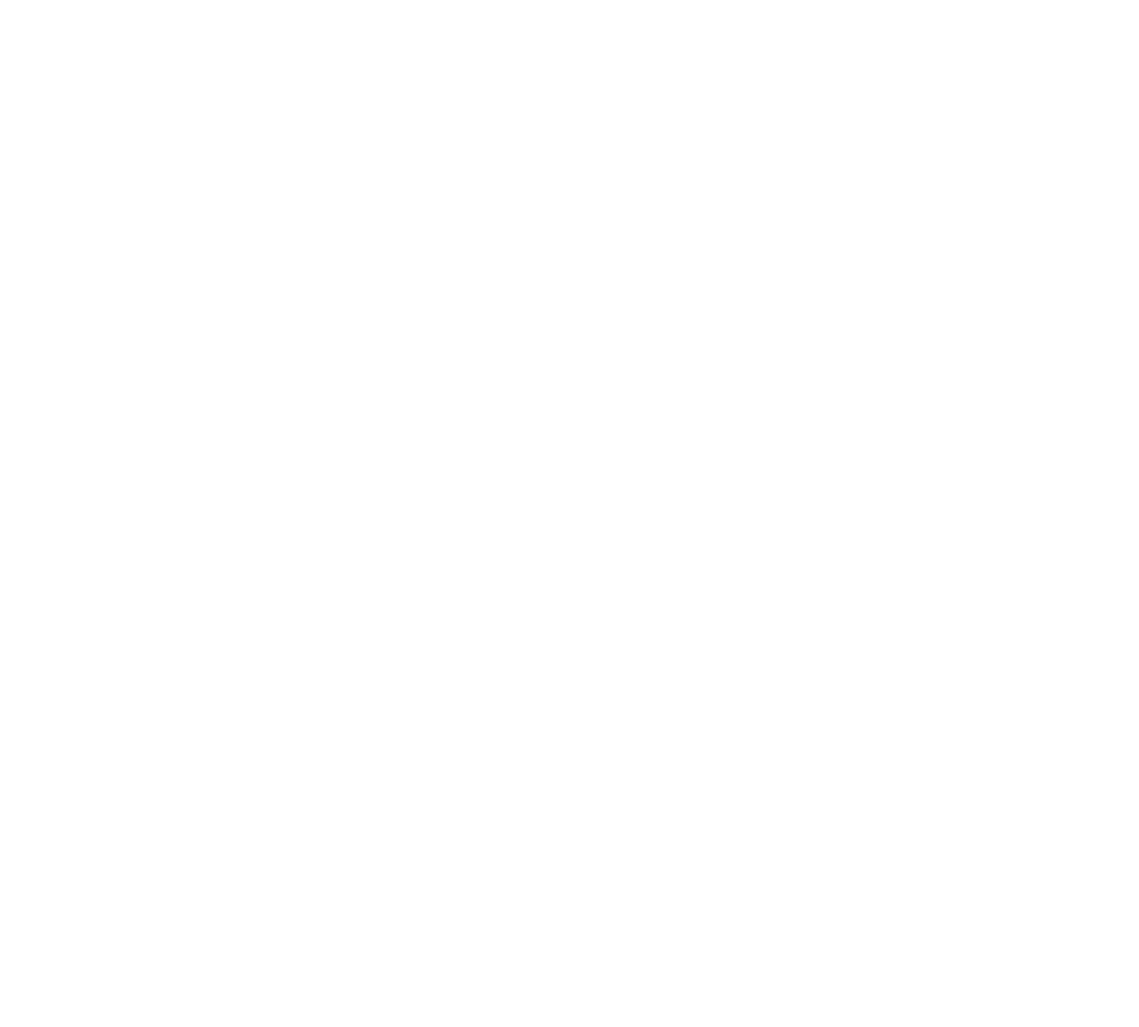
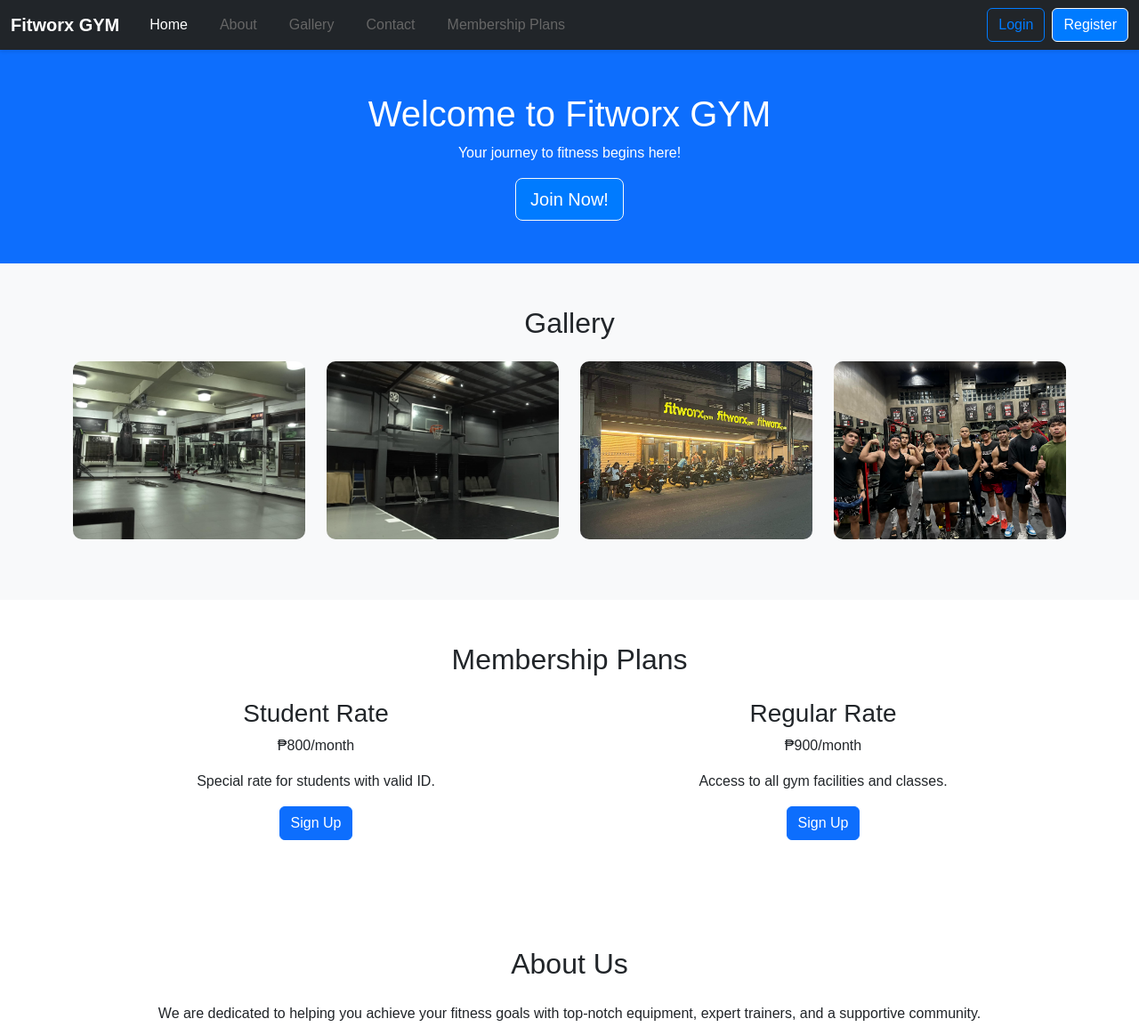
Before and after one commit to EnzoSoti/Fitworx-Gym, a plain HTML site: page index.html in a window 1280 px wide. Shown: the top 1154 px of the page at 89% size. Before the commit the page ends 800 px from the top, so only its background shows below. Drawn offline with nearby package versions, Linux system fonts and the light colour scheme.

Commit message:
added: website where the entry point of the application.

```diff
--- a/GymScheduling/scheduling.js
+++ b/GymScheduling/scheduling.js
@@ -0,0 +1 @@
+// Gym Scheduling starts here: Enzo
--- /dev/null
+++ b/css/navbarSite.css
@@ -0,0 +1,35 @@
+.navbar {
+    background-color: #ffffff;
+    box-shadow: 0 2px 4px rgba(0,0,0,0.1);
+}
+
+.navbar-brand {
+    color: #333;
+    font-weight: bold;
+}
+
+.nav-link {
+    color: #666;
+    margin: 0 10px;
+    transition: color 0.2s ease;
+}
+
+.nav-link:hover,
+.nav-link.active {
+    color: #007bff;
+}
+
+.btn-outline-light {
+    border-color: #007bff;
+    color: #007bff;
+}
+
+.btn-light {
+    background-color: #007bff;
+    color: white;
+}
+
+.btn-outline-light:hover,
+.btn-light:hover {
+    opacity: 0.9;
+}
--- /dev/null
+++ b/css/site.css
@@ -0,0 +1,12 @@
+body {
+    font-family: Arial, sans-serif;
+}
+.gallery img {
+    width: 100%;
+    height: 200px;
+    object-fit: cover;
+    border-radius: 10px;
+}
+.gallery .col-md-3 {
+    margin-bottom: 20px;
+}
--- a/index.html
+++ b/index.html
@@ -5,8 +5,104 @@
     <meta name="viewport" content="width=device-width, initial-scale=1.0">
     <link rel="icon" href="https://scontent.fmnl30-1.fna.fbcdn.net/v/t39.30808-6/275958600_3062912943922714_3905378290713568707_n.jpg?_nc_cat=103&ccb=1-7&_nc_sid=6ee11a&_nc_eui2=AeER8oV9K550HO0WaXQ8821b_C3X7UyIL_f8LdftTIgv9xduYBoWBZXyie-CfcaFQG7OnOfsgVzA7brYDKJ-J4QW&_nc_ohc=K8WvpdhxPsEQ7kNvgHmo7KH&_nc_oc=AdiMnMwZWdILjmSxjsHPOdPPpG9vL8z8SWs-7yjypg0t27Ae-aEGH5ZiOlogwT_1XbM&_nc_zt=23&_nc_ht=scontent.fmnl30-1.fna&_nc_gid=AUWG_S4WC6de9ArfVlX4-X9&oh=00_AYDEMe6D3c0DCbpqkJYABwHnGY3paZwt4dozebG9kqXXlg&oe=6796A230">
     <title>Fitworx GYM</title>
+    <link href="https://cdn.jsdelivr.net/npm/bootstrap@5.3.0-alpha3/dist/css/bootstrap.min.css" rel="stylesheet">
+    <link rel="stylesheet" href="/css/site.css">
+    <link rel="stylesheet" href="/css/navbarSite.css">
 </head>
 <body>
+    <!-- Navbar -->
+    <nav class="navbar navbar-expand-lg navbar-dark bg-dark">
+        <div class="container-fluid">
+            <a class="navbar-brand text-white" href="#">Fitworx GYM</a>
+            <button class="navbar-toggler" type="button" data-bs-toggle="collapse" data-bs-target="#navbarNav" aria-controls="navbarNav" aria-expanded="false" aria-label="Toggle navigation">
+                <span class="navbar-toggler-icon"></span>
+            </button>
+            <div class="collapse navbar-collapse" id="navbarNav">
+                <ul class="navbar-nav me-auto mb-2 mb-lg-0">
+                    <li class="nav-item"><a class="nav-link active" aria-current="page" href="#">Home</a></li>
+                    <li class="nav-item"><a class="nav-link" href="#about">About</a></li>
+                    <li class="nav-item"><a class="nav-link" href="#gallery">Gallery</a></li>
+                    <li class="nav-item"><a class="nav-link" href="#contact">Contact</a></li>
+                    <li class="nav-item"><a class="nav-link" href="#membership">Membership Plans</a></li>
+                </ul>
+                <button class="btn btn-outline-light me-2" type="button">Login</button>
+                <button class="btn btn-light" type="button">Register</button>
+            </div>
+        </div>
+    </nav>
 
+    <!-- Header Section -->
+    <header class="bg-primary text-white text-center py-5">
+        <h1>Welcome to Fitworx GYM</h1>
+        <p>Your journey to fitness begins here!</p>
+        <a href="#membership" class="btn btn-light btn-lg">Join Now!</a>
+    </header>
+
+    <!-- Gallery Section -->
+    <section id="gallery" class="bg-light py-5">
+        <div class="container">
+            <h2 class="text-center mb-4">Gallery</h2>
+            <div class="row gallery">
+                <div class="col-md-3">
+                    <img src="img/374589421_816260866835968_1113194790681554257_n.jpg" alt="Gym Image 1">
+                </div>
+                <div class="col-md-3">
+                    <img src="img/374630195_816260550169333_5843130271831819157_n.jpg" alt="Gym Image 2">
+                </div>
+                <div class="col-md-3">
+                    <img src="img/416355892_887540493041338_6907486057570493182_n.jpg" alt="Gym Image 6">
+                </div>
+                <div class="col-md-3">
+                    <img src="img/466871426_1088367472958638_4668885632206509993_n.jpg" alt="Gym Equipment Image 7">
+                </div>
+            </div>
+        </div>
+    </section>
+
+    <!-- Membership Plans Section -->
+    <section id='membership' class='container py-5'>
+        <h2 class='text-center mb-4'>Membership Plans</h2>
+        <div class='row text-center'>
+            <!-- Updated to only include two plans -->
+            <div class='col-md-6 mb-4'>
+                <h3>Student Rate</h3>
+                <p>₱800/month</p> <!-- Price in pesos -->
+                <p>Special rate for students with valid ID.</p>
+                <button class='btn btn-primary'>Sign Up</button>
+            </div>
+            <div class='col-md-6 mb-4'>
+                <h3>Regular Rate</h3>
+                <p>₱900/month</p> <!-- Price in pesos -->
+                <p>Access to all gym facilities and classes.</p>
+                <button class='btn btn-primary'>Sign Up</button>
+            </div>
+        </div>
+    </section>
+
+    <!-- About Section -->
+    <section id="about" class="container py-5">
+        <h2 class="text-center mb-4">About Us</h2>
+        <p class="text-center">We are dedicated to helping you achieve your fitness goals with top-notch equipment, expert trainers, and a supportive community.</p>
+    </section>
+
+    <!-- Contact Section -->
+    <section id='contact' class='py-5'>
+        <div class='container'>
+            <h2 class='text-center mb-4'>Contact Us</h2>
+            <p class='text-center'>Reach out to us for any inquiries or assistance!</p>
+            <div class='text-center'>
+                <!-- Email link for contact -->
+                <a href='mailto:contact@gymname.com' class='btn btn-primary'>Email Us</a>
+            </div>
+        </div>
+    </section>
+
+    <!-- Footer -->
+    <footer class='bg-dark text-white text-center py-3'>
+        <!-- Footer content -->
+        <p>&copy; 2025 Fitworx GYM. All rights reserved.</p>
+    </footer>
+
+    <script src='https://cdn.jsdelivr.net/npm/bootstrap@5.3.0-alpha3/dist/js/bootstrap.bundle.min.js'></script>
 </body>
 </html>
```
Also changed, not shown: css/sidebar.css (+34 -11 lines), page/admin-page.html (+2 -4 lines), img/374589421_816260866835968_1113194790681554257_n.jpg (added), img/374630195_816260550169333_5843130271831819157_n.jpg (added), img/416355892_887540493041338_6907486057570493182_n.jpg (added), img/466871426_1088367472958638_4668885632206509993_n.jpg (added).
